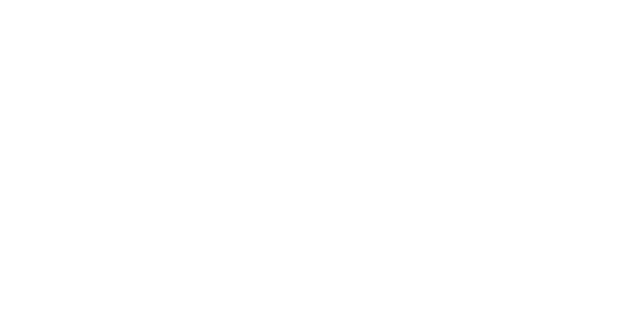
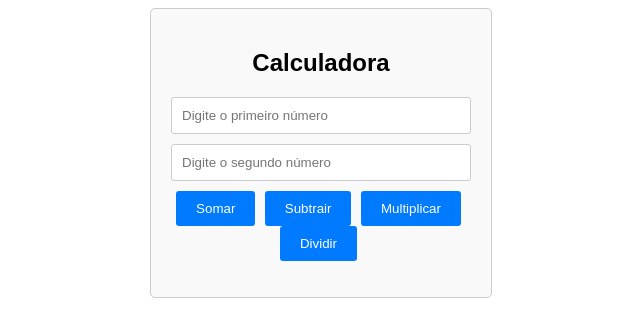
Before and after one commit to gregoriosp/projetoaction, a plain HTML site: page calculadora.html in a window 1280 px wide. Shown: the whole page, without its empty margins (319-959 px from the left). Drawn offline with Linux system fonts and the light colour scheme.

Commit message:
Acrescentei as outras funcionalidades a calculadora.html

```diff
--- a/calculadora.html
+++ b/calculadora.html
@@ -30,4 +30,59 @@
             background-color: #007bff;
             color: #fff;
             border: none;
-            border
+            border-radius: 3px;
+            cursor: pointer;
+            margin-right: 5px;
+        }
+        button:hover {
+            background-color: #0056b3;
+        }
+    </style>
+</head>
+<body>
+    <div class="calculator">
+        <h2>Calculadora</h2>
+        <input type="number" id="num1" placeholder="Digite o primeiro número">
+        <input type="number" id="num2" placeholder="Digite o segundo número">
+        <button onclick="calcularSoma()">Somar</button>
+        <button onclick="calcularSubtracao()">Subtrair</button>
+        <button onclick="calcularMultiplicacao()">Multiplicar</button>
+        <button onclick="calcularDivisao()">Dividir</button>
+        <p id="resultado"></p>
+    </div>
+
+    <script>
+        function calcularSoma() {
+            var num1 = parseFloat(document.getElementById('num1').value);
+            var num2 = parseFloat(document.getElementById('num2').value);
+            var resultado = num1 + num2;
+            document.getElementById('resultado').innerHTML = 'Resultado: ' + resultado;
+        }
+
+        function calcularSubtracao() {
+            var num1 = parseFloat(document.getElementById('num1').value);
+            var num2 = parseFloat(document.getElementById('num2').value);
+            var resultado = num1 - num2;
+            document.getElementById('resultado').innerHTML = 'Resultado: ' + resultado;
+        }
+
+        function calcularMultiplicacao() {
+            var num1 = parseFloat(document.getElementById('num1').value);
+            var num2 = parseFloat(document.getElementById('num2').value);
+            var resultado = num1 * num2;
+            document.getElementById('resultado').innerHTML = 'Resultado: ' + resultado;
+        }
+
+        function calcularDivisao() {
+            var num1 = parseFloat(document.getElementById('num1').value);
+            var num2 = parseFloat(document.getElementById('num2').value);
+            if (num2 === 0) {
+                document.getElementById('resultado').innerHTML = 'Não é possível dividir por zero.';
+            } else {
+                var resultado = num1 / num2;
+                document.getElementById('resultado').innerHTML = 'Resultado: ' + resultado;
+            }
+        }
+    </script>
+</body>
+</html>
```
